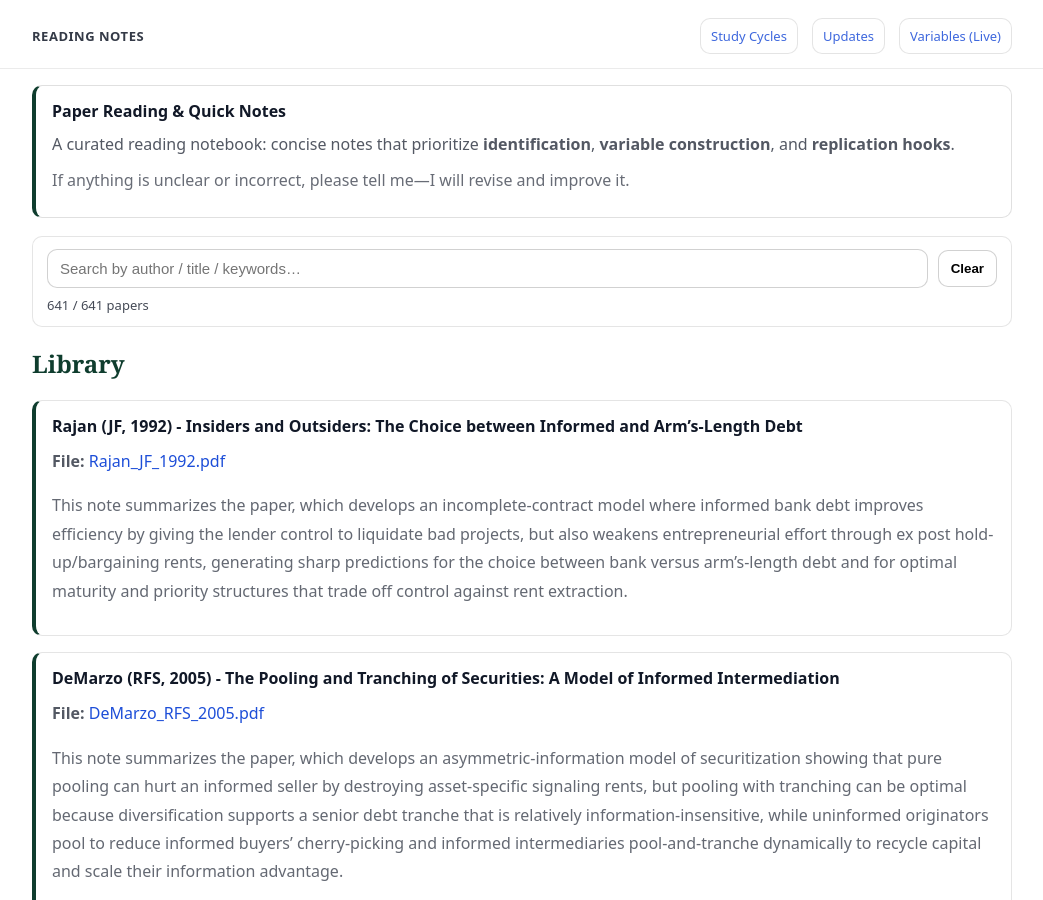
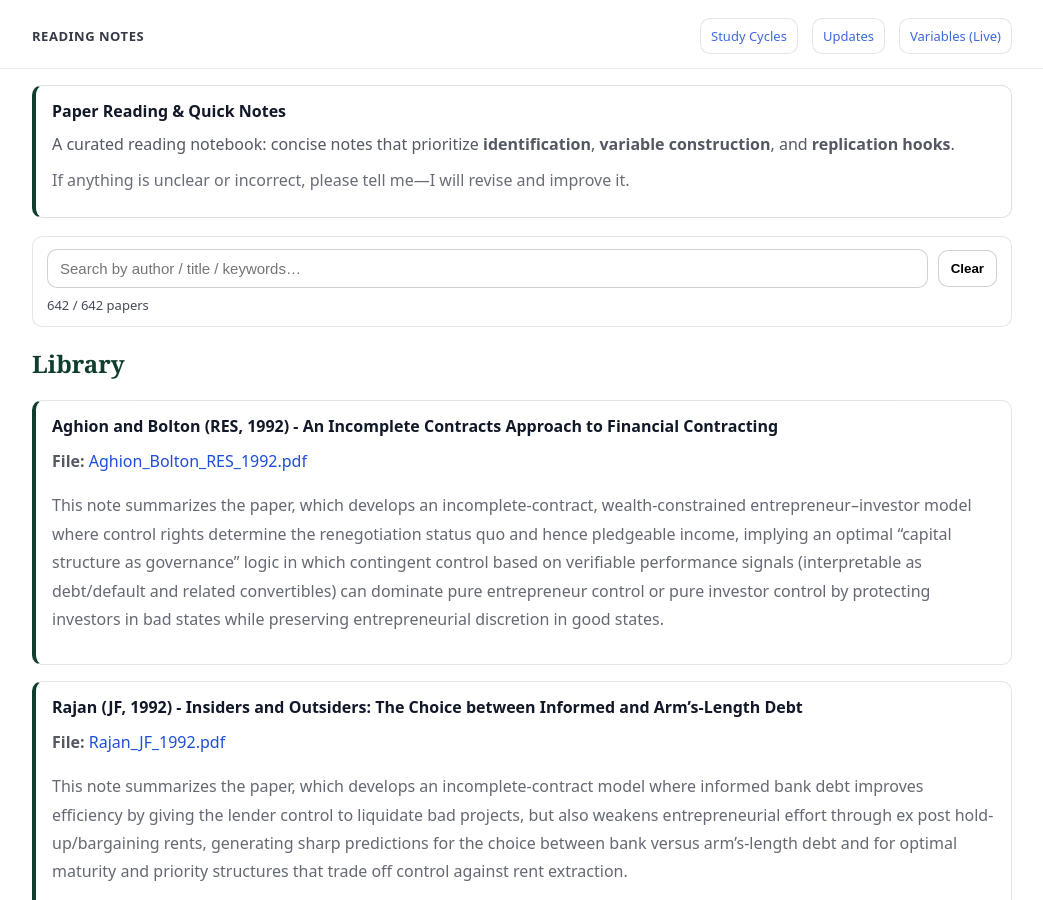
Before and after one commit to yaxinzn/study-archive, a Jekyll site: the page built from reading/index.md, in a window 1280 px wide and 900 px high. Shown: the whole window, without its empty margins (118-1161 px from the left). Built offline with Jekyll 4.4.1, drawn with Linux system fonts in a browser that asks for light colours.

Commit message:
Reading: add/update Aghion_Bolton_RES_1992.pdf

```diff
--- a/_data/reading.yml
+++ b/_data/reading.yml
@@ -1,3 +1,7 @@
+- title: "Aghion and Bolton (RES, 1992) - An Incomplete Contracts Approach to Financial Contracting"
+  file: "Aghion_Bolton_RES_1992.pdf"
+  desc: "This note summarizes the paper, which develops an incomplete-contract, wealth-constrained entrepreneur–investor model where control rights determine the renegotiation status quo and hence pledgeable income, implying an optimal “capital structure as governance” logic in which contingent control based on verifiable performance signals (interpretable as debt/default and related convertibles) can dominate pure entrepreneur control or pure investor control by protecting investors in bad states while preserving entrepreneurial discretion in good states."
+
 - title: "Rajan (JF, 1992) - Insiders and Outsiders: The Choice between Informed and Arm’s-Length Debt"
   file: "Rajan_JF_1992.pdf"
   desc: "This note summarizes the paper, which develops an incomplete-contract model where informed bank debt improves efficiency by giving the lender control to liquidate bad projects, but also weakens entrepreneurial effort through ex post hold-up/bargaining rents, generating sharp predictions for the choice between bank versus arm’s-length debt and for optimal maturity and priority structures that trade off control against rent extraction."
```
Also changed, not shown: 1 other file.
